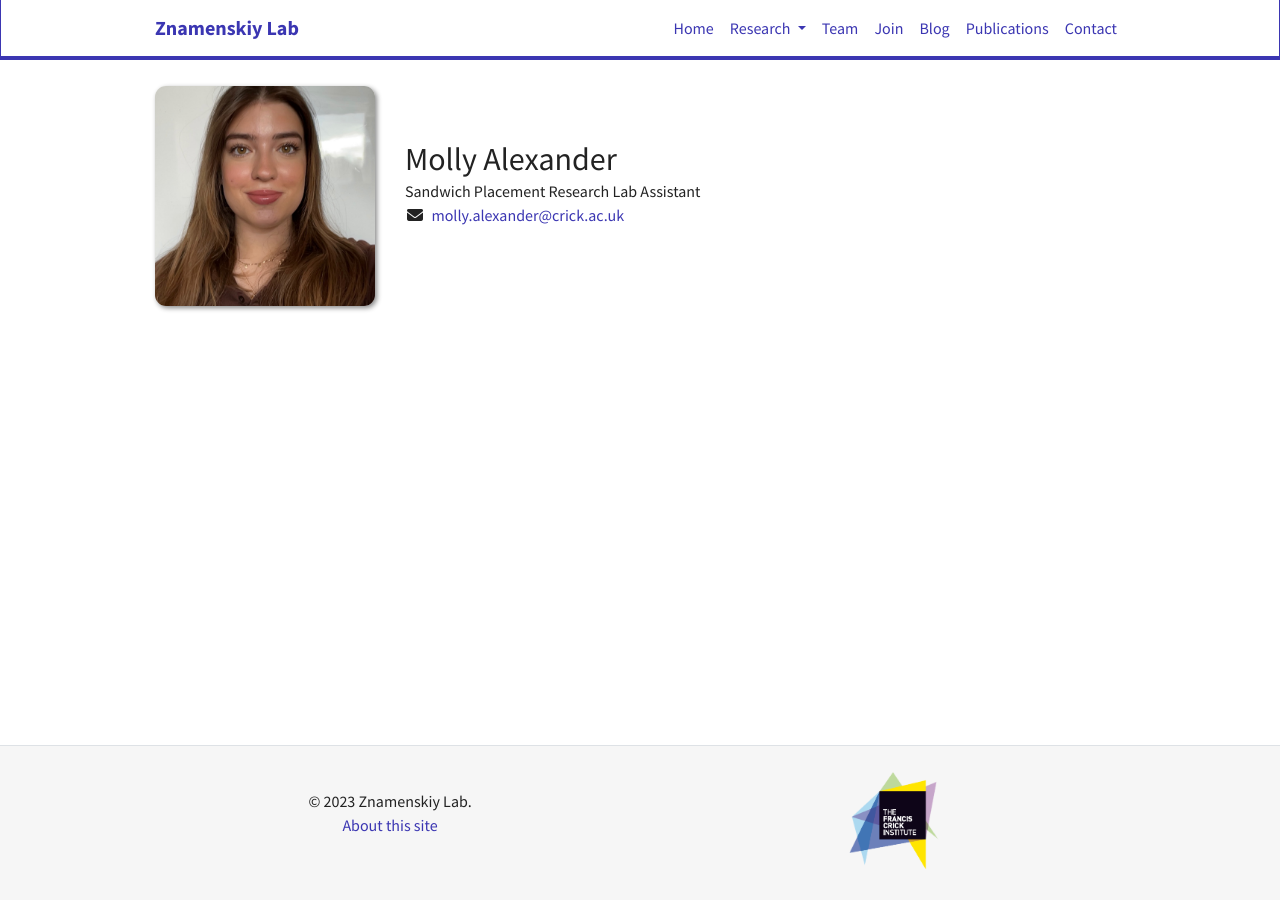
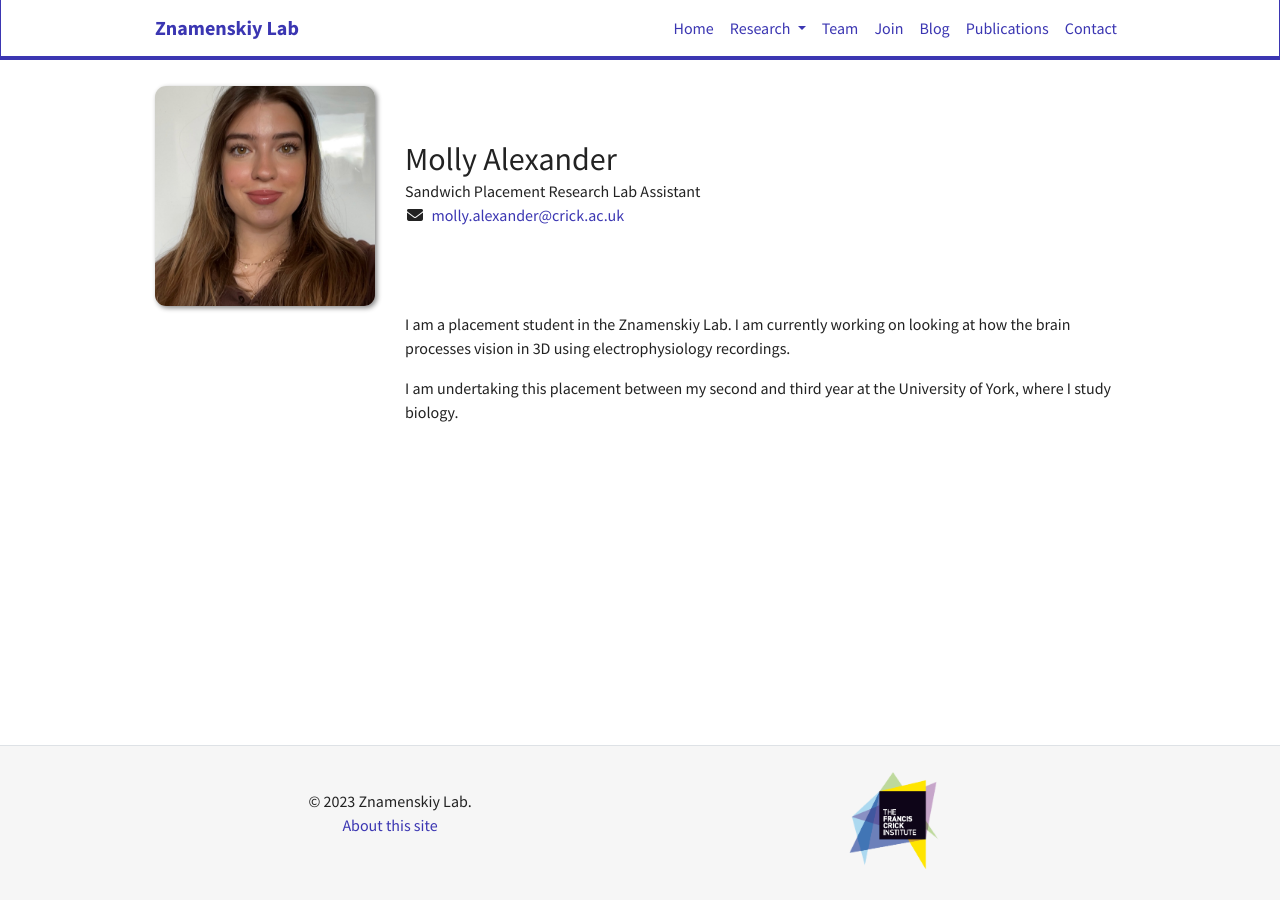
Before and after one commit to znamlab/znamlab.github.io, a Jekyll site: the page built from team/_posts/2025-07-14-molly-alexander.md, in a window 1280 px wide. Built offline with Jekyll 4.4.1, drawn with Linux system fonts in a browser that asks for light colours; nearby versions of some CDN libraries.

Commit message:
Update 2025-07-14-molly-alexander.md

```diff
--- a/team/_posts/2025-07-14-molly-alexander.md
+++ b/team/_posts/2025-07-14-molly-alexander.md
@@ -6,3 +6,7 @@ info: Sandwich Placement Research Lab Assistant
 email: molly.alexander@crick.ac.uk
 link_to_page: yes
 ---
+
+I am a placement student in the Znamenskiy Lab. I am currently working on looking at how the brain processes vision in 3D using electrophysiology recordings.
+
+I am undertaking this placement between my second and third year at the University of York, where I study biology.
```
